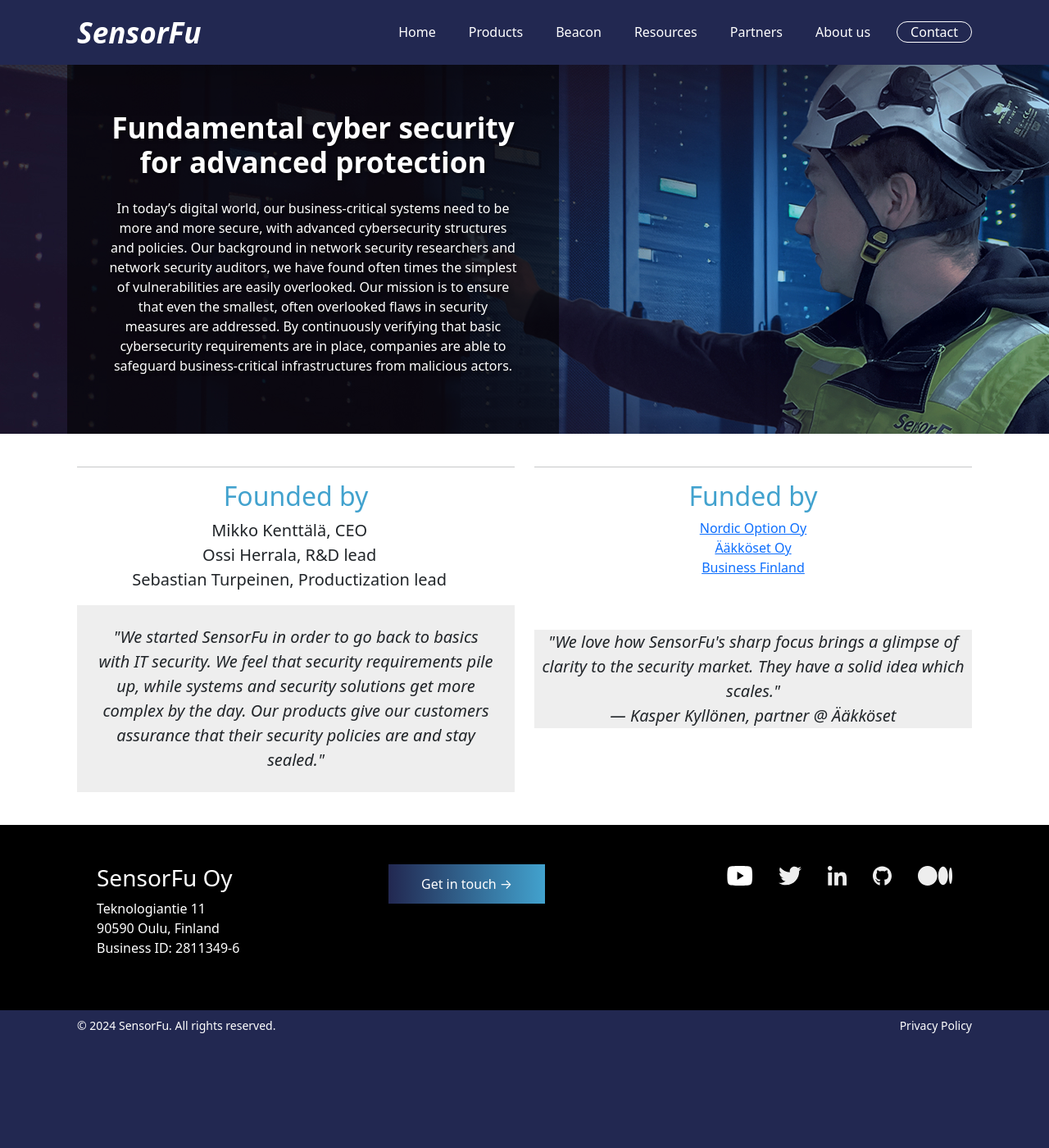
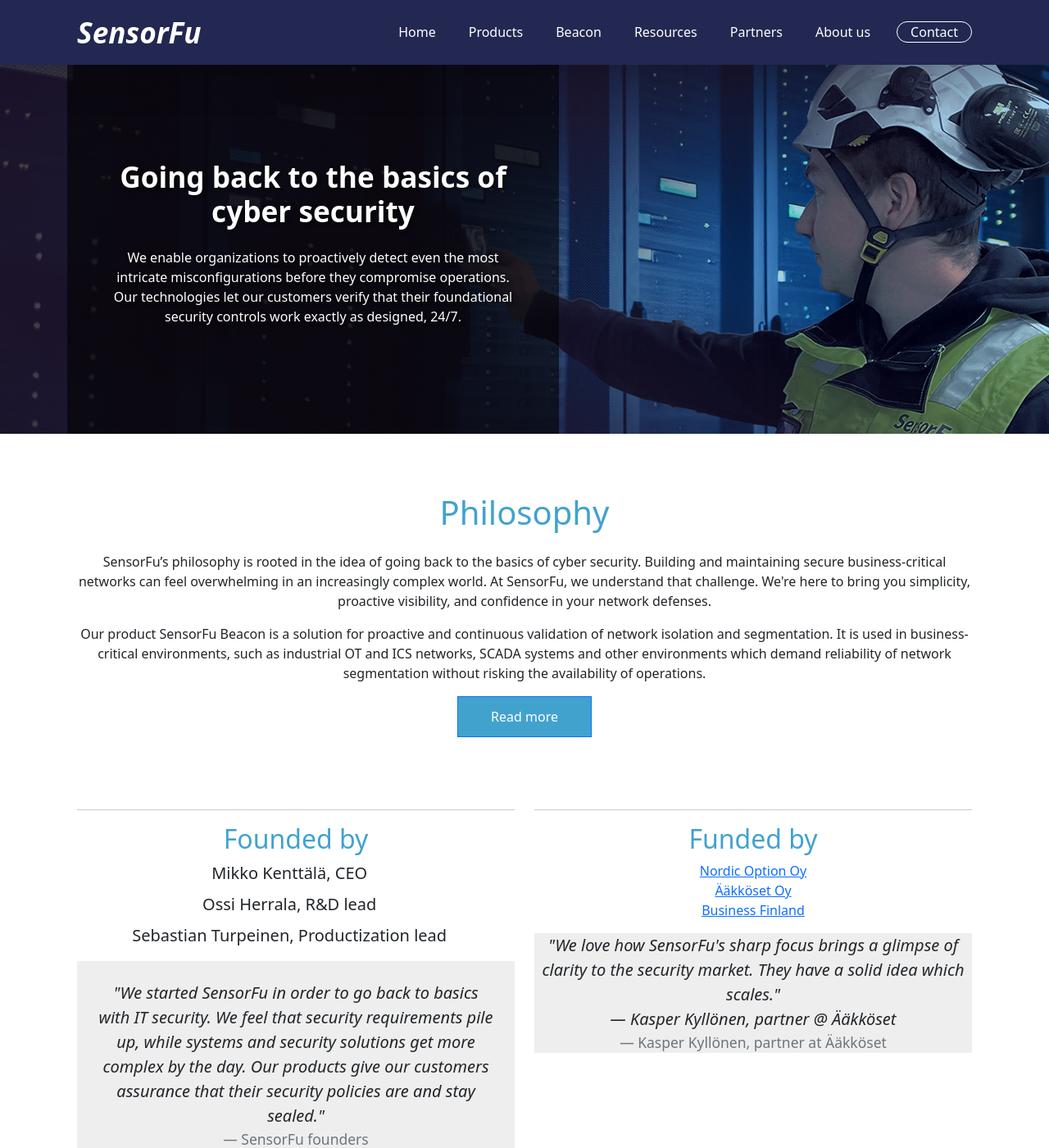
Before and after one commit to sensorfu/newweb, a Jekyll site: the page built from about.html, in a window 1280 px wide and 1400 px high. Shown: the whole window at 82% size. Built offline with Jekyll 4.4.1, drawn with Linux system fonts in a browser that asks for light colours; some of the changed text lies outside the part shown.

Commit message:
Text updates

```diff
--- a/about.html
+++ b/about.html
@@ -7,21 +7,35 @@
 <div class="hero about-hero">
     <div class="container-xl">
         <div class="hero-content">
-            <h1>Fundamental cyber security for advanced protection</h1>
+            <h1>Going back to the basics of cyber security</h1>
             <p>
-                In today’s digital world, our business-critical systems need to be
-                more and more secure, with advanced cybersecurity structures and policies.
-                Our background in network security researchers and network security auditors,
-                we have found often times the simplest of vulnerabilities are easily overlooked.
-                Our mission is to ensure that even the smallest, often overlooked flaws in
-                security measures are addressed.
+                We enable organizations to proactively detect even
+                the most intricate misconfigurations before they compromise
+                operations. Our technologies let our customers verify that
+                their foundational security controls work exactly as designed,
+                24/7.
 
-                By continuously verifying that basic cybersecurity requirements are in place,
-                companies are able to safeguard business-critical infrastructures from
-                malicious actors.
             </p>
         </div>
     </div>
+</div>
+<div class="container-sm my-sm-4 p-4 text-center">
+    <h1 class="my-4">Philosophy</h1>
+
+    <p>
+        SensorFu’s philosophy is rooted in the idea of going back to the basics of cyber security.
+        Building and maintaining secure business-critical networks can feel overwhelming in an
+        increasingly complex world. At SensorFu, we understand that challenge. We're here to bring
+        you simplicity, proactive visibility, and confidence in your network defenses.
+
+    </p>
+    <p>
+        Our product SensorFu Beacon is a solution for proactive and continuous validation of
+        network isolation and segmentation. It is used in business-critical environments, such as
+        industrial OT and ICS networks, SCADA systems and other environments which demand reliability of
+        network segmentation without risking the availability of operations.
+    </p>
+    <a href="/beacon.html" class="btn btn-primary">Read more</a>
 </div>
 
 <div class="container-xl text-center py-4 px-2 px-md-4 ">
@@ -30,27 +44,26 @@
             <hr class="section-heading-spacer"/>
             <div class="clearfix"></div>
             <h2>Founded by</h2>
-            <p class="lead">
-
+            <ul class="list-unstyled lead">
+              <li>
                 Mikko Kenttälä, CEO
                 &nbsp;&nbsp;
-                <a href="https://twitter.com/Turmio_/"><i class="fab fa-twitter"></i></a>
-                <a href="https://linkedin.com/in/mikkokenttala/"><i class="fab fa-linkedin"></i></a>
-                <br>
-
+                <a href="https://twitter.com/Turmio_/" aria-label="Mikko Kenttälä on X/Twitter"><i class="fab fa-twitter" aria-hidden="true"></i></a>
+                <a href="https://linkedin.com/in/mikkokenttala/" aria-label="Mikko Kenttälä on LinkedIn"><i class="fab fa-linkedin" aria-hidden="true"></i></a>
+              </li>
+              <li class="mt-2">
                 Ossi Herrala, R&D lead
                 &nbsp;&nbsp;
-                <a href="https://mastodon.social/@oherrala" rel="me"><i class="fab fa-mastodon"></i></a>
-                <a href="https://github.com/oherrala/"><i class="fab fa-github"></i></a>
-                <!-- <a href="https://twitter.com/oherrala"><i class="fab fa-twitter"></i></a> -->
-                <a href="https://linkedin.com/in/oherrala/"><i class="fab fa-linkedin"></i></a>
-                <br>
-
+                <a href="https://mastodon.social/@oherrala" rel="me" aria-label="Ossi Herrala on Mastodon"><i class="fab fa-mastodon" aria-hidden="true"></i></a>
+                <a href="https://github.com/oherrala/" aria-label="Ossi Herrala on GitHub"><i class="fab fa-github" aria-hidden="true"></i></a>
+                <a href="https://linkedin.com/in/oherrala/" aria-label="Ossi Herrala on LinkedIn"><i class="fab fa-linkedin" aria-hidden="true"></i></a>
+              </li>
+              <li class="mt-2">
                 Sebastian Turpeinen, Productization lead
                 &nbsp;&nbsp;
-                <a href="https://www.linkedin.com/in/sebastianturpeinen/"><i class="fab fa-linkedin"></i></a>
-
-            </p>
+                <a href="https://www.linkedin.com/in/sebastianturpeinen/" aria-label="Sebastian Turpeinen on LinkedIn"><i class="fab fa-linkedin" aria-hidden="true"></i></a>
+              </li>
+            </ul>
             <blockquote class="blockquote bg-gray py-4 px-md-4">
                 <p><i>
                     "We started SensorFu in order to go back to basics with
@@ -60,18 +73,18 @@
                     their security policies are and stay sealed."
                 </i>
                 </p>
+                <footer class="blockquote-footer">SensorFu founders</footer>
             </blockquote>
         </div>
         <div class="col-lg-6 mr-auto order-lg-2">
             <hr class="section-heading-spacer"/>
             <div class="clearfix"></div>
             <h2>Funded by </h2>
-            <p>
-                <a href="https://nordicoption.fi/">Nordic Option Oy</a><br>
-                <a href="https://www.scanabc.com/">Ääkköset Oy</a><br>
-                <a href="https://www.businessfinland.fi/en/">Business Finland</a><br>
-                <br></br>
-            </p>
+            <ul class="list-unstyled">
+              <li><a href="https://nordicoption.fi/">Nordic Option Oy</a></li>
+              <li><a href="https://www.scanabc.com/">Ääkköset Oy</a></li>
+              <li><a href="https://www.businessfinland.fi/en/">Business Finland</a></li>
+            </ul>
 
             <blockquote class="blockquote bg-gray">
                 <p><i>
@@ -81,7 +94,28 @@
                     Ääkköset
                 </i>
                 </p>
+                <footer class="blockquote-footer">Kasper Kyllönen, partner at Ääkköset</footer>
             </blockquote>
         </div>
     </div>
 </div>
+<!-- New Contact Section -->
+<section class="container-xl text-center py-5" aria-labelledby="contact-heading">
+  <hr class="section-heading-spacer">
+  <div class="clearfix"></div>
+  <h2 id="contact-heading">SensorFu Oy</h2>
+  <address class="contact-address">
+    <p><strong>Oulu Headquarters</strong><br>
+       Teknologiantie 11<br>
+       90590 Oulu<br>
+       FINLAND</p>
+    <p><strong>Helsinki office</strong><br>
+       Maria 01 / Lapinlahdenkatu 16<br>
+       00180 Helsinki<br>
+       FINLAND</p>
+  </address>
+  <p class="lead mt-4">
+    Founded in Finland, we are driven by a hacker mindset rooted in transparency, innovation, trust and simplicity in design. We believe in the universal language of straightforward security.
+  </p>
+</section>
+<!-- End New Contact Section -->
```
Also changed, not shown: beacon.html (+49 -8 lines), index.html (+7 -7 lines).
